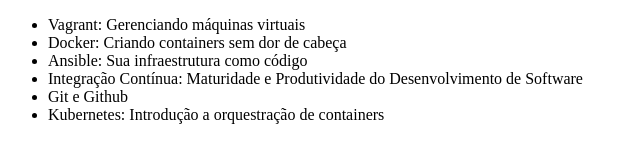
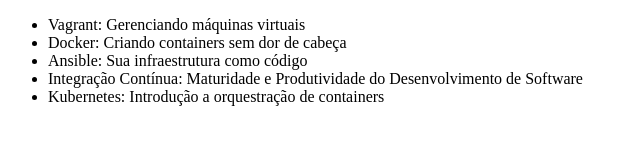
Before and after one commit to jlcomar/alura-git, a plain HTML site: page index.html in a window 1280 px wide. Shown: the whole page, without its empty margins (0-640 px from the left). Drawn offline with Linux system fonts and the light colour scheme.

Commit message:
removendo curso extra

```diff
--- a/index.html
+++ b/index.html
@@ -12,7 +12,6 @@
         <li>Docker: Criando containers sem dor de cabeça </li>
         <li>Ansible: Sua infraestrutura como código</li>
         <li>Integração Contínua: Maturidade e Produtividade do Desenvolvimento de Software</li>
-        <li>Git e Github</li>
         <li>Kubernetes: Introdução a orquestração de containers</li>
     </ul>
 </body>
```
